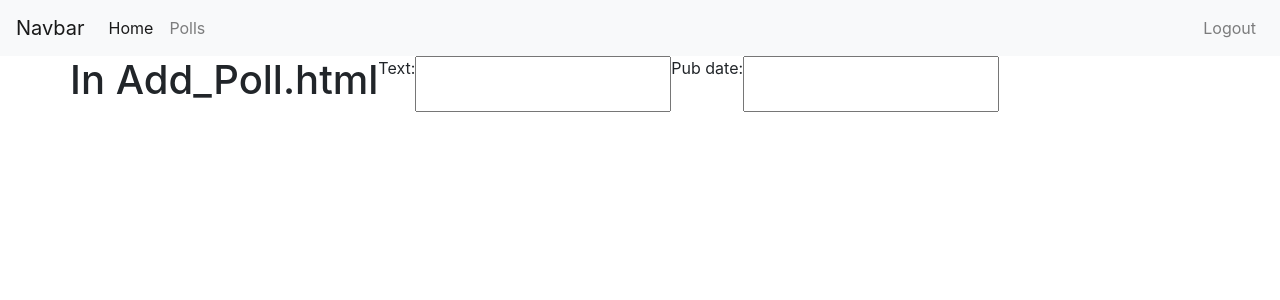
After one commit to highfivecode/PollMe---Django-2.0, a Django app: page /polls/add/ in a window 1280 px wide. The commit adds this page. Shown: the top 300 px of the page. Run offline with Django 3.2, Linux system fonts and the light colour scheme; a user stored in the database is signed in; some libraries are stand-ins or nearby versions.

Commit message:
53 - Using Model Forms To Add A Poll

```diff
--- /dev/null
+++ b/polls/forms.py
@@ -0,0 +1,9 @@
+from django import forms
+
+from .models import Poll
+
+class PollForm(forms.ModelForm):
+
+    class Meta:
+        model = Poll
+        fields = '__all__'
--- /dev/null
+++ b/polls/templates/polls/add_poll.html
@@ -0,0 +1,12 @@
+{% extends 'base.html' %}
+
+{% block content %}
+
+<div class="container">
+  <div class="row">
+    <h1>In Add_Poll.html</h1>
+    {{form}}
+  </div>
+</div>
+
+{% endblock %}
--- a/polls/templates/polls/polls_list.html
+++ b/polls/templates/polls/polls_list.html
@@ -13,7 +13,7 @@
   <h1 class='text-center'>Welcome to Poll List!</h1>
   <div class="row">
     <div class="col-sm-8 offset-sm-2">
-      <button class="btn btn-primary" style="margin-bottom: 5px">Add <i class="fas fa-plus"></i> </button>
+      <a href="{% url 'polls:add' %}" class="btn btn-primary" style="margin-bottom: 5px">Add <i class="fas fa-plus"></i> </a>
       <div class="list-group">
         {% for poll in polls %}
         <a
--- a/polls/urls.py
+++ b/polls/urls.py
@@ -5,6 +5,7 @@ from . import views
 app_name="polls"
 urlpatterns = [
     path('list/', views.polls_list, name="list"),
+    path('add/', views.add_poll, name='add'),
     # polls/details/1/
     path('details/<int:poll_id>/', views.poll_detail, name='detail'),
     # polls/details/1/vote
--- a/polls/views.py
+++ b/polls/views.py
@@ -6,6 +6,8 @@ from django.shortcuts import get_object_or_404, render, redirect
 from django.urls import reverse
 
 from .models import Choice, Poll
+
+from .forms import PollForm
 
 # Create your views here.
 @login_required
@@ -17,6 +19,12 @@ def polls_list(request):
     polls = Poll.objects.all()
     context = {'polls': polls}
     return render(request, 'polls/polls_list.html', context)
+
+@login_required
+def add_poll(request):
+    form = PollForm()
+    context = {'form': form}
+    return render(request, 'polls/add_poll.html', context)
 
 @login_required
 def poll_detail(request, poll_id):
```
